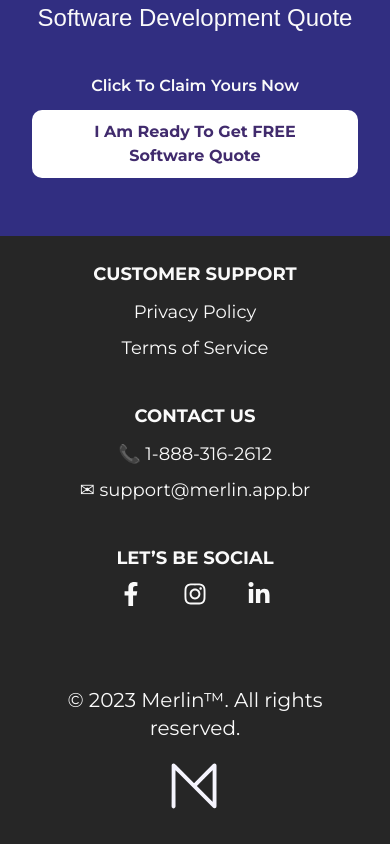
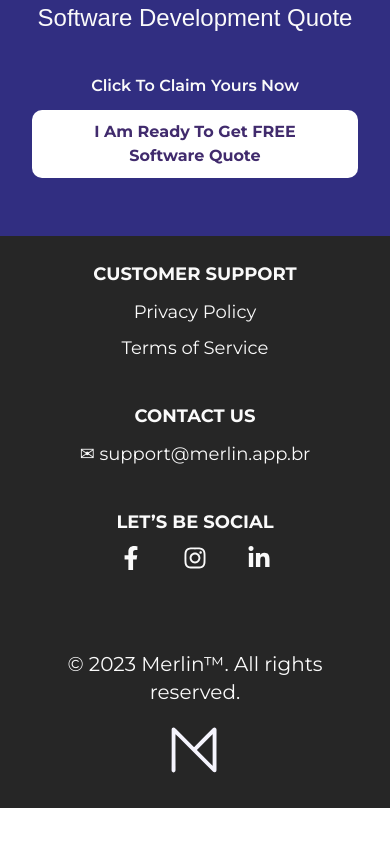
Before and after one commit to edersonff/Merlin-Tech, a Next.js app: page / in a window 390 px wide. Shown: the part 8109-8953 px from the top of the page. After the commit the page ends 8917 px from the top, so only its background shows below. Built offline with nearby package versions, Linux system fonts and the light colour scheme; a web font is replaced by a local one; what tailwindcss-3d would draw is missing.

Commit message:
fix: phone removed

```diff
--- a/src/Components/Home/Footer/index.tsx
+++ b/src/Components/Home/Footer/index.tsx
@@ -42,10 +42,6 @@ export default function FooterHome() {
         <FooterHomeSection
           name="Contact us"
           items={[
-            {
-              name: "📞 1-888-316-2612",
-              href: "tel:1-888-316-2612",
-            },
             {
               name: "✉ support@merlin.app.br",
               href: "mailto:support@merlin.app.br",
```
